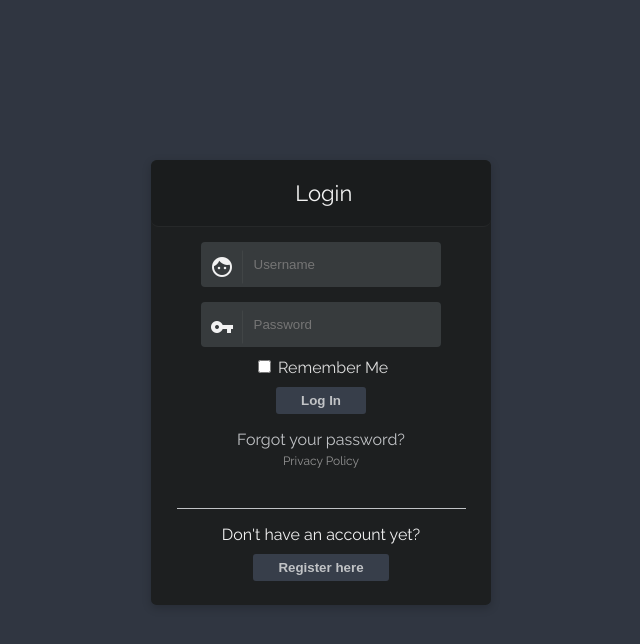
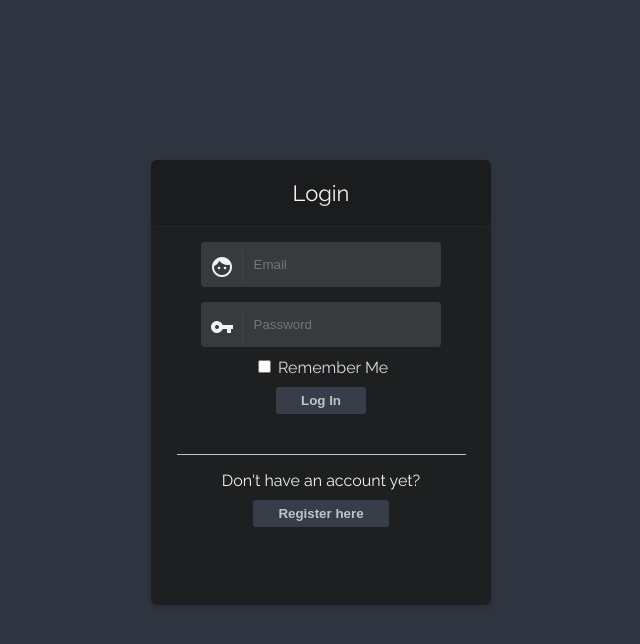
Before and after one commit to hyderabad19/team-3, a PHP site: page /login.html in a window 1280 px wide. Shown: the top 644 px of the page, without its empty margins (319-959 px from the left). Run offline with PHP 8.4, Linux system fonts and the light colour scheme.

```diff
--- a/Desktop/login.html
+++ b/Desktop/login.html
@@ -1,25 +1,26 @@
 <html>
-
   <head>
-    <meta charset="UTF-8">
+    <meta charset="UTF-8" />
     <title>Login</title>
-    <meta name="description" content="Login - Register Template">
-    <meta name="author" content="Lorenzo Angelino aka MrLolok">
-    <meta name="viewport" content="width=device-width, initial-scale=1.0">
-    <link rel="stylesheet" href="main.css">
-    <link href="https://fonts.googleapis.com/icon?family=Material+Icons" rel="stylesheet">
+    <meta name="description" content="Login - Register Template" />
+    <meta name="author" content="Lorenzo Angelino aka MrLolok" />
+    <meta name="viewport" content="width=device-width, initial-scale=1.0" />
+    <link rel="stylesheet" href="main.css" />
+    <link
+      href="https://fonts.googleapis.com/icon?family=Material+Icons"
+      rel="stylesheet"
+    />
     <style>
       body {
         background-color: #303641;
       }
     </style>
-
   </head>
 
   <body>
     <div id="container-login">
       <div id="title">
-            <i class="material-icons lock"></i> Login
+        <i class="material-icons lock"></i>Login
       </div>
 
       <form>
@@ -27,7 +28,14 @@
           <div class="input-addon">
             <i class="material-icons">face</i>
           </div>
-                <input id="username" placeholder="Username" type="text" required class="validate" autocomplete="off">
+          <input
+            id="email"
+            placeholder="Email"
+            type="text"
+            required
+            class="validate"
+            autocomplete="off"
+          />
         </div>
 
         <div class="clearfix"></div>
@@ -36,29 +44,30 @@
           <div class="input-addon">
             <i class="material-icons">vpn_key</i>
           </div>
-                <input id="password" placeholder="Password" type="password" required class="validate" autocomplete="off">
+          <input
+            id="password"
+            placeholder="Password"
+            type="password"
+            required
+            class="validate"
+            autocomplete="off"
+          />
         </div>
 
         <div class="remember-me">
-                <input type="checkbox">
+          <input type="checkbox" />
           <span style="color: #DDD">Remember Me</span>
         </div>
 
         <input type="submit" value="Log In" />
       </form>
 
-        <div class="forgot-password">
-            <a href="#">Forgot your password?</a>
-        </div>
-        <div class="privacy">
-            <a href="#">Privacy Policy</a>
-        </div>
-
       <div class="register">
         Don't have an account yet?
-            <a href="register.html"><button id="register-link">Register here</button></a>
+        <a href="register.html"
+          ><button id="register-link">Register here</button></a
+        >
       </div>
     </div>
   </body>
-
 </html>
--- a/Desktop/register.html
+++ b/Desktop/register.html
@@ -50,7 +50,7 @@
                 <div class="input-addon">
                     <i class="material-icons">face</i>
                 </div>
-                <input id="school name" placeholder="Name of the School" type="text" required class="validate" autocomplete="off">
+                <input id="school_name" placeholder="Name of the School" type="text" required class="validate" autocomplete="off">
             </div>
 
 
```
Also changed, not shown: Desktop/login.php (+5 -4 lines), Desktop/register.php (+8 -10 lines). Lines whose indentation alone changed are shown as unchanged.
